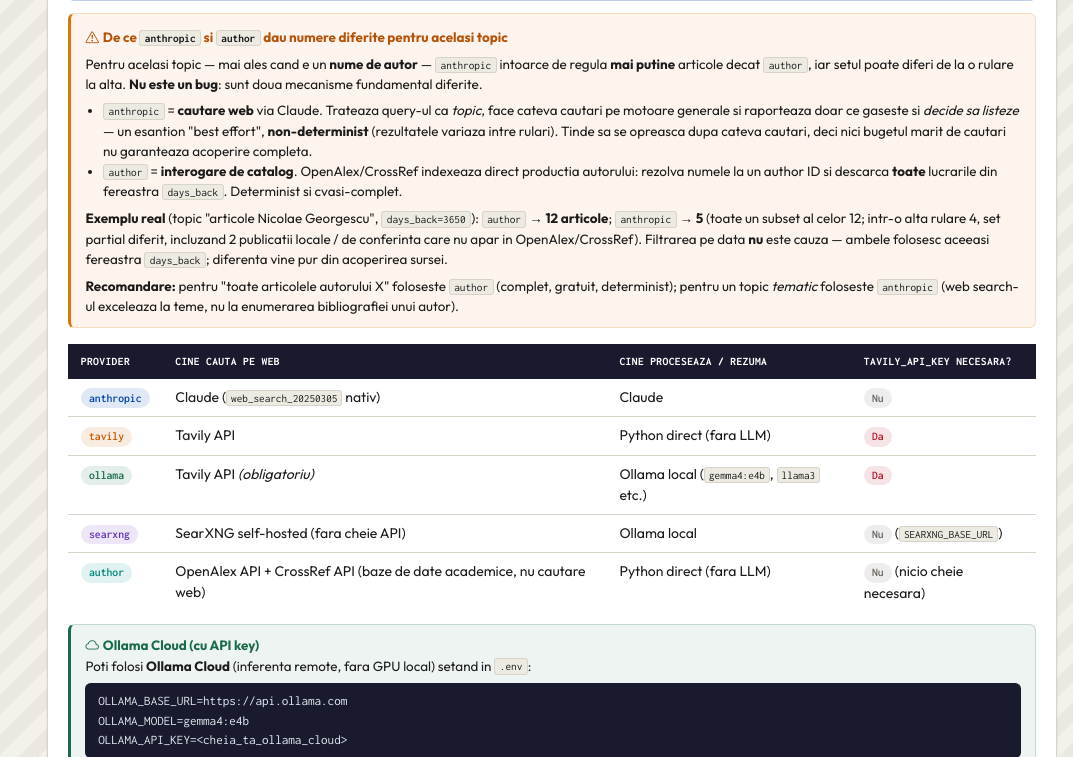
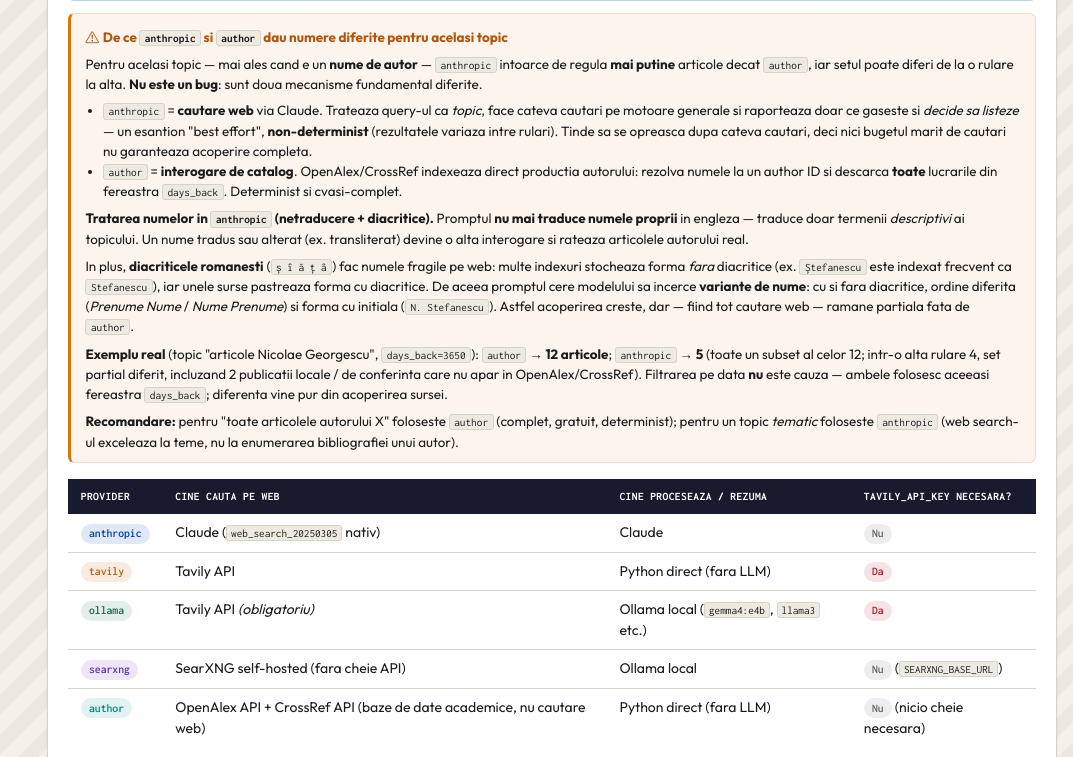
Before and after one commit to remhere3/agent-articole-new, a FastAPI app: page /documentation in a window 1280 px wide. Shown: the part 2998-3755 px from the top of the page, without its empty margins (207-1280 px from the left). Run offline with FastAPI, Linux system fonts and the light colour scheme.

Commit message:
docs: explica netraducerea numelor proprii si gestionarea diacriticelor
Detaliaza in README si documentation.html de ce promptul anthropic nu traduce
numele proprii (nume tradus -> alta interogare) si de ce incearca variante cu/
fara diacritice romanesti (indexare inconsistenta pe web).

Co-Authored-By: Claude Opus 4.8 <noreply@anthropic.com>

```diff
--- a/app/templates/documentation.html
+++ b/app/templates/documentation.html
@@ -710,6 +710,21 @@ body {
             productia autorului: rezolva numele la un author ID si descarca <strong>toate</strong> lucrarile din
             fereastra <code>days_back</code>. Determinist si cvasi-complet.</li>
         </ul>
+        <p style="margin:.45rem 0 0;font-size:.84rem;">
+          <strong>Tratarea numelor in <code>anthropic</code> (netraducere + diacritice).</strong>
+          Promptul <strong>nu mai traduce numele proprii</strong> in engleza — traduce doar termenii
+          <em>descriptivi</em> ai topicului. Un nume tradus sau alterat (ex. transliterat) devine o alta
+          interogare si rateaza articolele autorului real.
+        </p>
+        <p style="margin:.45rem 0 0;font-size:.84rem;">
+          In plus, <strong>diacriticele romanesti</strong> (<code>ș î ă ț â</code>) fac numele fragile pe web:
+          multe indexuri stocheaza forma <em>fara</em> diacritice (ex. <code>Ștefanescu</code> este indexat
+          frecvent ca <code>Stefanescu</code>), iar unele surse pastreaza forma cu diacritice. De aceea
+          promptul cere modelului sa incerce <strong>variante de nume</strong>: cu si fara diacritice,
+          ordine diferita (<em>Prenume Nume</em> / <em>Nume Prenume</em>) si forma cu initiala
+          (<code>N. Stefanescu</code>). Astfel acoperirea creste, dar — fiind tot cautare web — ramane partiala
+          fata de <code>author</code>.
+        </p>
         <p style="margin:.45rem 0 0;font-size:.84rem;">
           <strong>Exemplu real</strong> (topic "articole Nicolae Georgescu", <code>days_back=3650</code>):
           <code>author</code> → <strong>12 articole</strong>; <code>anthropic</code> → <strong>5</strong> (toate
```
Also changed, not shown: README.md.
